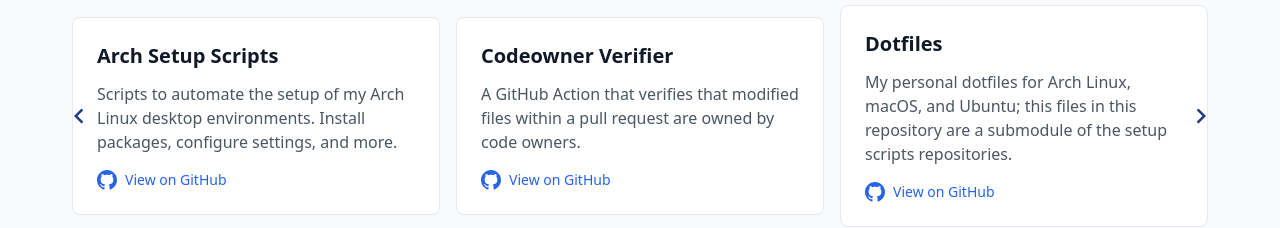
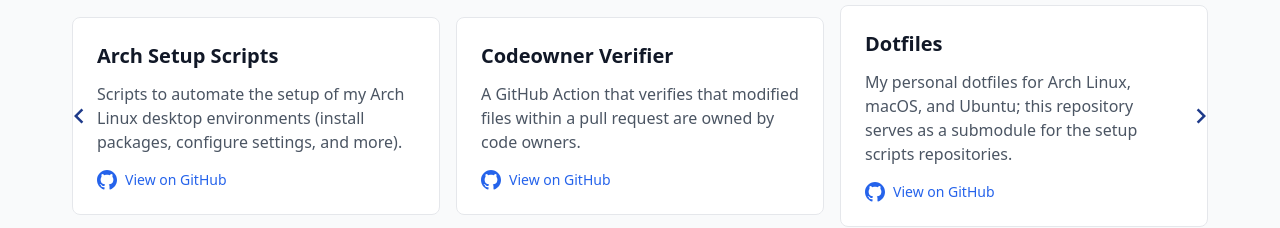
Before and after one commit to garretpatten/garretpatten.com, a Vue app: page /projects in a window 1280 px wide. Shown: the part 216-444 px from the top of the page. Built offline with nearby package versions, Linux system fonts and the light colour scheme.

Commit message:
update Projects page verbiage

```diff
--- a/src/views/ProjectsView.vue
+++ b/src/views/ProjectsView.vue
@@ -56,7 +56,7 @@
 const projects = ref([
   {
     name: 'Arch Setup Scripts',
-    description: 'Scripts to automate the setup of my Arch Linux desktop environments. Install packages, configure settings, and more.',
+    description: 'Scripts to automate the setup of my Arch Linux desktop environments (install packages, configure settings, and more).',
     github: 'https://github.com/garretpatten/arch-setup-scripts'
   },
   {
@@ -66,7 +66,7 @@
   },
   {
     name: 'Dotfiles',
-    description: 'My personal dotfiles for Arch Linux, macOS, and Ubuntu; this files in this repository are a submodule of the setup scripts repositories.',
+    description: 'My personal dotfiles for Arch Linux, macOS, and Ubuntu; this repository serves as a submodule for the setup scripts repositories.',
     github: 'https://github.com/garretpatten/dotfiles'
   },
   {
@@ -76,7 +76,7 @@
   },
   {
     name: 'macOS Setup Scripts',
-    description: 'Scripts to automate the setup of my macOS desktop environments. Install packages, configure settings, and more.',
+    description: 'Scripts to automate the setup of my macOS desktop environments (install packages, configure settings, and more).',
     github: 'https://github.com/garretpatten/macOS-setup-scripts'
   },
   {
@@ -86,7 +86,7 @@
   },
   {
     name: 'Ubuntu Setup Scripts',
-    description: 'Scripts to automate the setup of my Ubuntu desktop environments. Install packages, configure settings, and more.',
+    description: 'Scripts to automate the setup of my Ubuntu desktop environments (install packages, configure settings, and more).',
     github: 'https://github.com/garretpatten/ubuntu-setup-scripts'
   }
 ])
```
